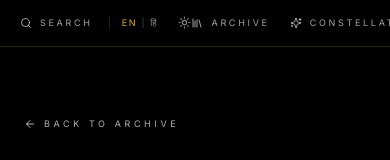
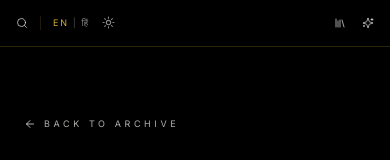
Before and after one commit to nimishshah1989/osho, a Next.js app in the folder frontend/: page /read in a window 390 px wide. Shown: the top 160 px of the page. Built offline with nearby package versions, Linux system fonts and the light colour scheme.

Commit message:
fix: hide nav text labels on mobile to prevent overflow
On 390px viewports all nav items overflowed. Hide text with
`hidden sm:inline` so only icons show on mobile.

https://claude.ai/code/session_01YG1bGbSXPowngb2SiTobrZ

```diff
--- a/frontend/components/Nav.tsx
+++ b/frontend/components/Nav.tsx
@@ -22,12 +22,13 @@ export default function Nav() {
     }`;
 
   return (
-    <nav className="fixed top-0 inset-x-0 z-50 px-5 md:px-8 py-4 flex justify-between items-center backdrop-blur-md bg-[rgb(var(--bg))]/80 border-b border-gold/20 dark:border-gold/8">
+    <nav className="fixed top-0 inset-x-0 z-50 px-4 md:px-8 py-4 flex justify-between items-center backdrop-blur-md bg-[rgb(var(--bg))]/80 border-b border-gold/20 dark:border-gold/8">
 
       {/* Left cluster: Search · Lang · Theme */}
-      <div className="flex items-center gap-4 md:gap-6">
+      <div className="flex items-center gap-3 md:gap-6">
         <Link href="/" aria-current={isActive('/') ? 'page' : undefined} className={linkClass('/')}>
-          <Search size={12} /> {t('nav.search')}
+          <Search size={12} />
+          <span className="hidden sm:inline">{t('nav.search')}</span>
         </Link>
 
         {/* Language toggle */}
@@ -68,19 +69,21 @@ export default function Nav() {
           type="button"
           onClick={toggleTheme}
           aria-label={theme === 'dark' ? t('nav.theme.light') : t('nav.theme.dark')}
-          className="text-stone-500 dark:text-ivory/55 hover:text-gold dark:hover:text-gold transition-colors pl-1"
+          className="text-stone-500 dark:text-ivory/55 hover:text-gold dark:hover:text-gold transition-colors"
         >
           {theme === 'dark' ? <Sun size={13} /> : <Moon size={13} />}
         </button>
       </div>
 
       {/* Right cluster: Archive · Constellation */}
-      <div className="flex items-center gap-5 md:gap-8">
+      <div className="flex items-center gap-4 md:gap-8">
         <Link href="/archive" aria-current={isActive('/archive') ? 'page' : undefined} className={linkClass('/archive')}>
-          <Library size={12} /> {t('nav.archive')}
+          <Library size={12} />
+          <span className="hidden sm:inline">{t('nav.archive')}</span>
         </Link>
         <Link href="/constellation" aria-current={isActive('/constellation') ? 'page' : undefined} className={linkClass('/constellation')}>
-          <Sparkles size={12} /> {t('nav.constellation')}
+          <Sparkles size={12} />
+          <span className="hidden sm:inline">{t('nav.constellation')}</span>
         </Link>
       </div>
     </nav>
```
